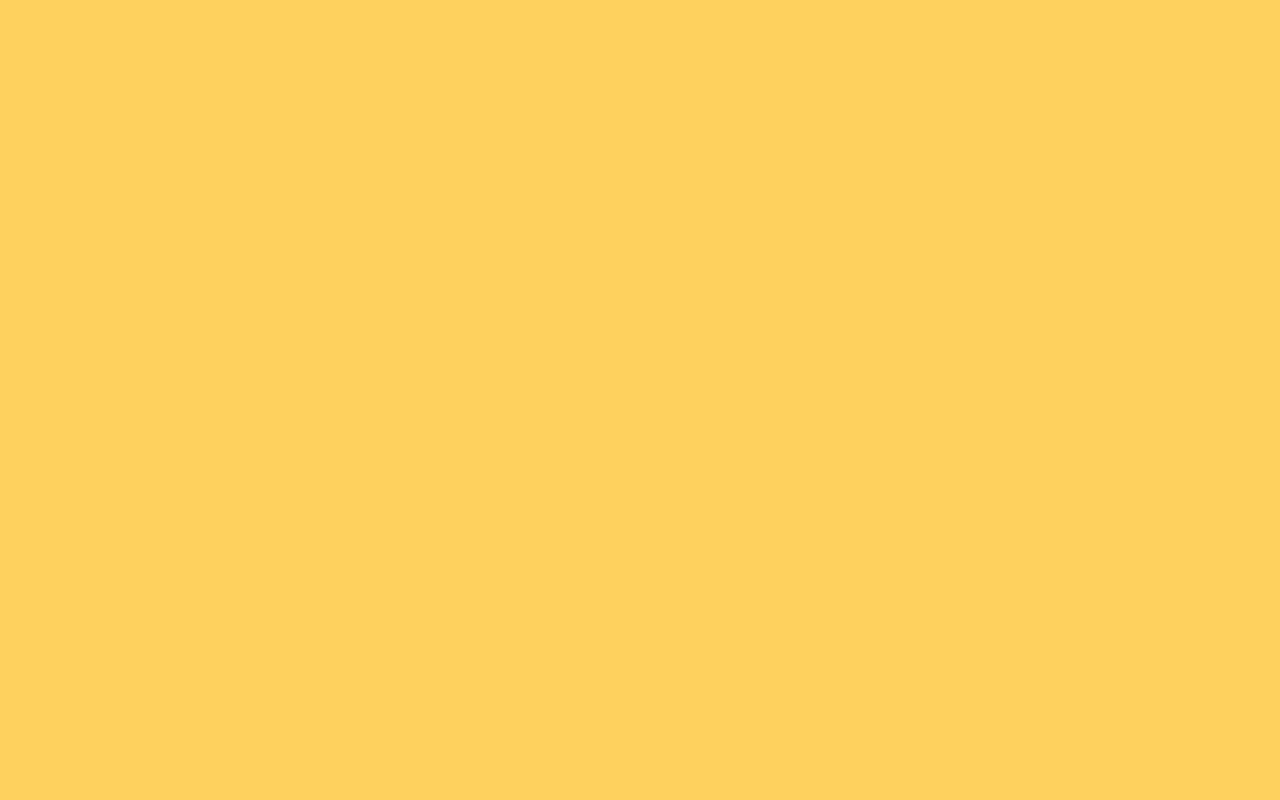
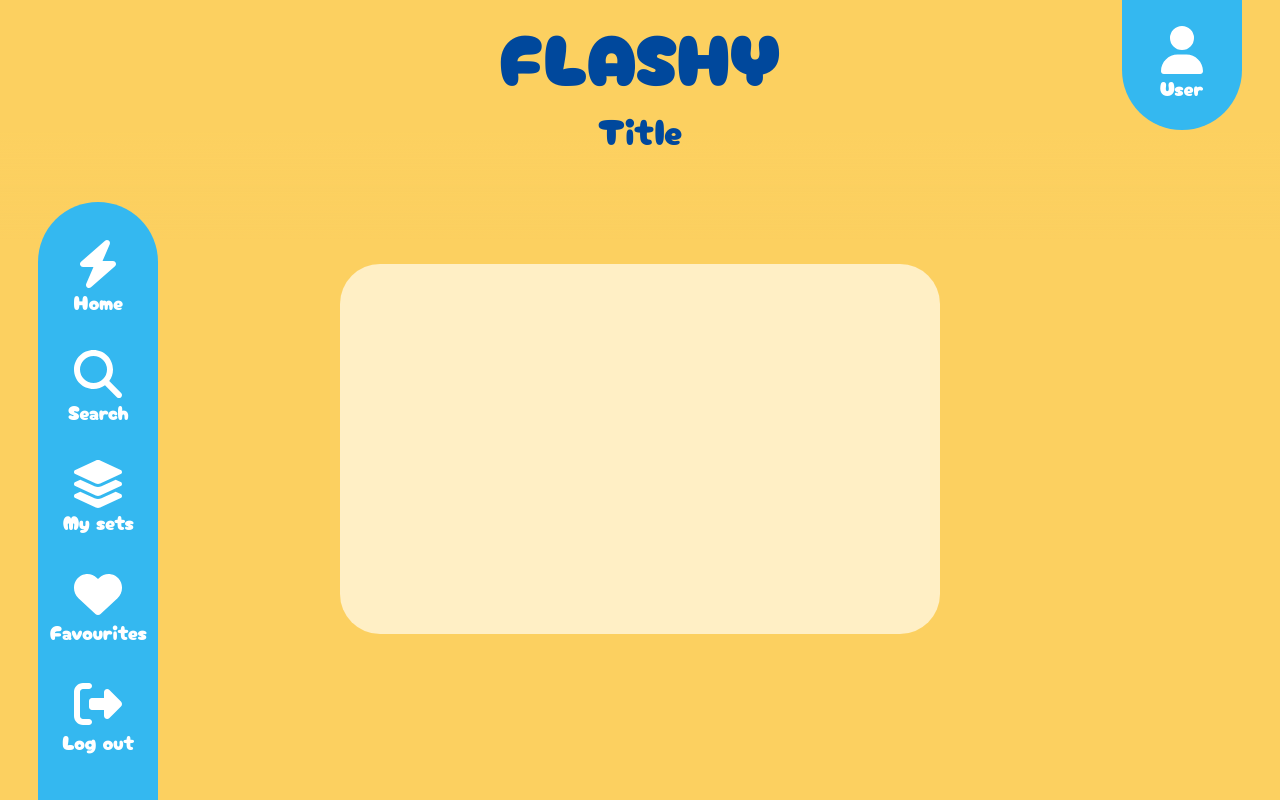
Before and after one commit to sigurhag/Flashy, a React (Create React App) app in the folder frontend/: page /cardview in a window 1280 px wide. Before the commit this address had no page. Built offline with nearby package versions, Linux system fonts and the light colour scheme; the HTML template or start-up script is replaced by a standard one.

Commit message:
added cardview

```diff
--- a/frontend/src/App.js
+++ b/frontend/src/App.js
@@ -17,6 +17,7 @@ import Profile from './pages/Profile';
 import LogIn from './pages/LogIn';
 import UserRegister from './pages/UserRegister';
 import Welcome from './pages/Welcome';
+import CardViewPage from './pages/CardView';
 
 
 
@@ -31,6 +32,7 @@ const App = () => {
                     <Route path="/favourites" element={<Favouritespage cards={cards}/>} />
                     <Route path="/" element={<Welcome />} />
                     <Route path="/profile" element={<Profile />} />
+                    <Route path="/cardview" element={<CardViewPage />}/>
                     <Route path="/login" element={<LogIn />} />
                     <Route path="/register" element={<UserRegister />} />
                 </Routes>
--- /dev/null
+++ b/frontend/src/components/cards/QuestionCard.js
@@ -0,0 +1,16 @@
+import React from "react";
+import { cards } from './Cards';{/*Need correct import from db*/}
+
+
+const QuestionCard = (props) => {
+    const { question, answer} = props;
+    return (
+        <div className='bg-color-card pa1 ma2 tc item-center justify-center' style={{borderRadius:'40px', height: '370px', width: '600px'}}>
+            <h3 style={{marginBottom: '13%', marginTop: '1%'}}>{question}</h3>
+            <h3 style={{marginBottom: '13%', marginTop: '1%'}}>{answer}</h3>
+        </div>
+    );
+}
+
+
+export default QuestionCard;
--- /dev/null
+++ b/frontend/src/pages/CardView.js
@@ -0,0 +1,28 @@
+import React from 'react';
+import Sidebar from '../components/sidebar/Sidebar';
+import UserProfileIcon from '../components/profile/UserProfileIcon';
+import QuestionCard from '../components/cards/QuestionCard';
+
+
+
+const CardViewPage = ({ cards }) => {
+  return (
+    <div>
+      <UserProfileIcon />
+      <Sidebar />
+      <div className='flex flex-column items-center fixed-top-middle'>
+        <h1 className='f1 mt3 mb1'>FLASHY</h1>
+        <h2 className='f2 mt1'>Title</h2>   {/* Title needs to be collected from CardSet.title*/}
+      </div>
+      <div className='flex flex-column items-center'
+      style={{marginTop: '32vh'}}>
+        <div>
+          <QuestionCard/>
+        </div>
+      </div>
+    </div>
+
+  );
+};
+
+export default CardViewPage;
--- a/frontend/src/pages/Home.js
+++ b/frontend/src/pages/Home.js
@@ -3,6 +3,7 @@ import CardList from '../components/cards/CardList';
 import Searchbar from '../components/Searchbar';
 import Sidebar from '../components/sidebar/Sidebar';
 import UserProfileIcon from '../components/profile/UserProfileIcon';
+import { Link } from 'react-router-dom';
 
 
 const Homepage = ({ cards }) => {
@@ -17,6 +18,7 @@ const Homepage = ({ cards }) => {
       <div className='flex flex-column items-center'
       style={{marginTop: '25vh'}}>
         <Searchbar />
+        <Link to="/cardview"><h1>CardView</h1></Link>
         <h1>Today's topic: Science</h1>
         <div className='w-70'>
           <CardList cards={cards}/>
```
